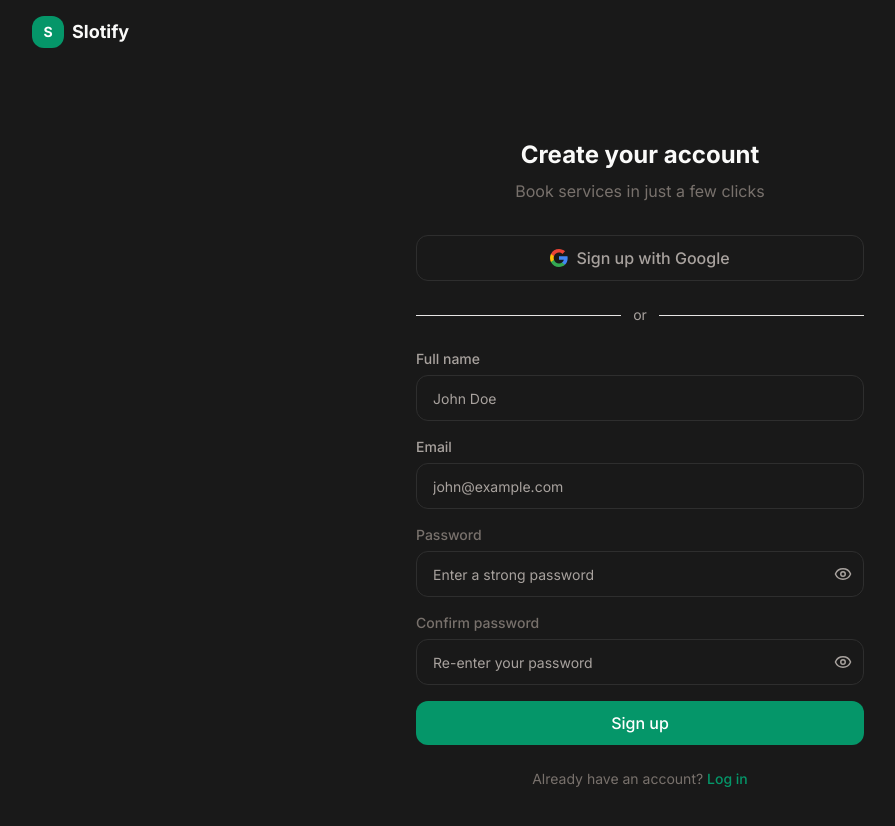
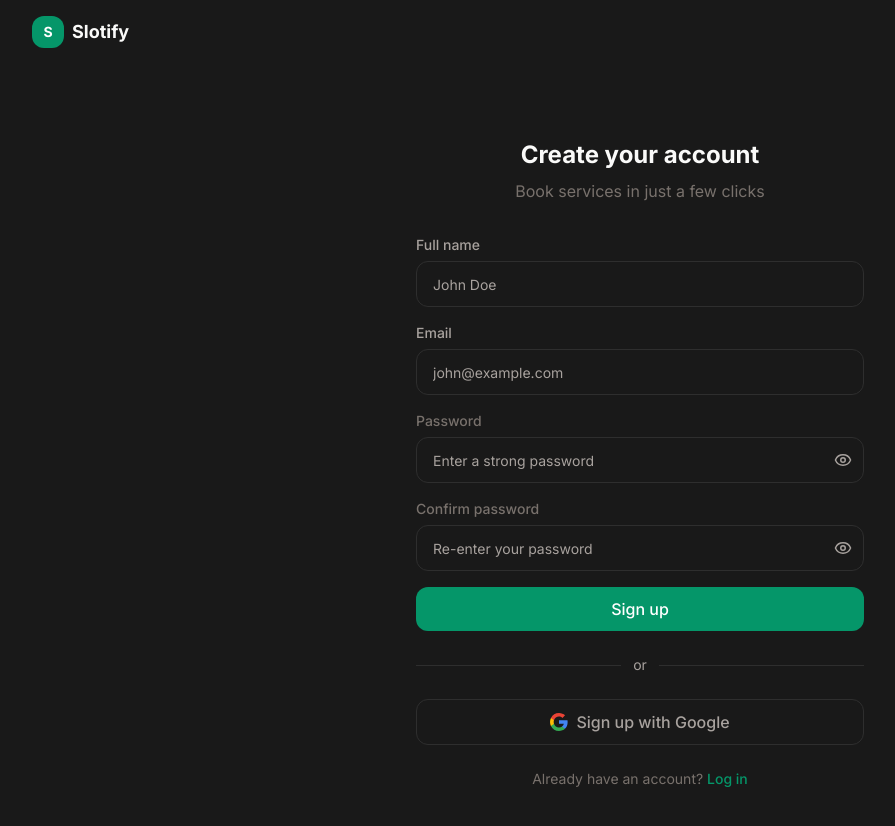
Before and after one commit to dev-ransom/slotify, a Next.js app: page /signup in a window 1280 px wide. Shown: the top 826 px of the page, without its empty margins (0-895 px from the left). Built offline with nearby package versions, Linux system fonts and the light colour scheme; no server answers.

Commit message:
feat: add minimal Header variant for auth pages, reuse Logo component

```diff
--- a/components/auth/LoginForm.tsx
+++ b/components/auth/LoginForm.tsx
@@ -7,6 +7,7 @@ import Link from "next/link";
 import { Input } from "@/components/ui/Input";
 import { PasswordInput } from "@/components/ui/PasswordInput";
 import { Button } from "@/components/ui/Button";
+import { GoogleAuthDivider } from "../ui/Or";
 
 export function LoginForm() {
   const router = useRouter();
@@ -109,16 +110,6 @@ export function LoginForm() {
           </p>
         )}
 
-        <div className="flex items-center gap-3 my-6">
-          <div className="flex-1 h-px bg-[#2E2E2E]" />
-          <span className="text-sm text-neutral-400">or</span>
-          <div className="flex-1 h-px bg-[#2E2E2E]" />
-        </div>
-
-        <Button type="button" variant="outline" onClick={handleGoogleSignIn}>
-          <GoogleIcon />
-          Continue with Google
-        </Button>
 
         <Button
           type="submit"
@@ -130,6 +121,7 @@ export function LoginForm() {
         </Button>
       </form>
 
+        <GoogleAuthDivider googleAuthHandler={handleGoogleSignIn} />
       <p className="text-center text-sm text-neutral-500 mt-6">
         New here?{" "}
         <Link
--- a/components/auth/SignupForm.tsx
+++ b/components/auth/SignupForm.tsx
@@ -8,6 +8,7 @@ import { Input } from "@/components/ui/Input";
 import { PasswordInput } from "@/components/ui/PasswordInput";
 import { PasswordStrength } from "@/components/ui/PasswordStrength";
 import { Button } from "@/components/ui/Button";
+import { GoogleAuthDivider } from "../ui/Or";
 
 interface FieldErrors {
   name?: string;
@@ -105,17 +106,6 @@ export function SignupForm() {
         </p>
       </div>
 
-      <Button type="button" variant="outline" onClick={handleGoogleSignIn}>
-        <GoogleIcon />
-        Sign up with Google
-      </Button>
-
-      <div className="flex items-center gap-3 my-6">
-        <div className="flex-1 h-px bg-neutral-200" />
-        <span className="text-sm text-neutral-400">or</span>
-        <div className="flex-1 h-px bg-neutral-200" />
-      </div>
-
       <form onSubmit={handleSubmit} className="space-y-4" noValidate>
         <Input
           label="Full name"
@@ -179,7 +169,7 @@ export function SignupForm() {
           Sign up
         </Button>
       </form>
-
+        <GoogleAuthDivider googleAuthHandler={handleGoogleSignIn} />
       <p className="text-center text-sm text-neutral-500 mt-6">
         Already have an account?{" "}
         <Link
@@ -192,26 +182,3 @@ export function SignupForm() {
     </div>
   );
 }
-
-function GoogleIcon() {
-  return (
-    <svg width="18" height="18" viewBox="0 0 18 18" aria-hidden="true">
-      <path
-        fill="#4285F4"
-        d="M17.64 9.2c0-.64-.06-1.25-.16-1.84H9v3.48h4.84a4.14 4.14 0 0 1-1.8 2.72v2.26h2.92c1.7-1.57 2.68-3.88 2.68-6.62z"
-      />
-      <path
-        fill="#34A853"
-        d="M9 18c2.43 0 4.47-.8 5.96-2.18l-2.92-2.26c-.81.54-1.84.86-3.04.86-2.34 0-4.32-1.58-5.03-3.7H.95v2.33A9 9 0 0 0 9 18z"
-      />
-      <path
-        fill="#FBBC05"
-        d="M3.97 10.72A5.4 5.4 0 0 1 3.68 9c0-.6.1-1.18.29-1.72V4.95H.95A9 9 0 0 0 0 9c0 1.45.35 2.83.95 4.05l3.02-2.33z"
-      />
-      <path
-        fill="#EA4335"
-        d="M9 3.58c1.32 0 2.51.45 3.44 1.35l2.59-2.59C13.46.89 11.43 0 9 0A9 9 0 0 0 .95 4.95l3.02 2.33C4.68 5.16 6.66 3.58 9 3.58z"
-      />
-    </svg>
-  );
-}
--- /dev/null
+++ b/components/ui/Or.tsx
@@ -0,0 +1,47 @@
+import { Button } from "./Button";
+
+export function GoogleAuthDivider({
+  className,
+  googleAuthHandler,
+}: {
+  className?: string;
+  googleAuthHandler: () => void;
+}) {
+  return (
+    <div className={className}>
+      <div className="flex items-center gap-3 my-6">
+        <div className="flex-1 h-px bg-[#2E2E2E]" />
+        <span className="text-sm text-neutral-400">or</span>
+        <div className="flex-1 h-px bg-[#2E2E2E]" />
+      </div>
+
+      <Button type="button" variant="outline" onClick={googleAuthHandler}>
+        <GoogleIcon />
+        Sign up with Google
+      </Button>
+    </div>
+  );
+}
+
+function GoogleIcon() {
+  return (
+    <svg width="18" height="18" viewBox="0 0 18 18" aria-hidden="true">
+      <path
+        fill="#4285F4"
+        d="M17.64 9.2c0-.64-.06-1.25-.16-1.84H9v3.48h4.84a4.14 4.14 0 0 1-1.8 2.72v2.26h2.92c1.7-1.57 2.68-3.88 2.68-6.62z"
+      />
+      <path
+        fill="#34A853"
+        d="M9 18c2.43 0 4.47-.8 5.96-2.18l-2.92-2.26c-.81.54-1.84.86-3.04.86-2.34 0-4.32-1.58-5.03-3.7H.95v2.33A9 9 0 0 0 9 18z"
+      />
+      <path
+        fill="#FBBC05"
+        d="M3.97 10.72A5.4 5.4 0 0 1 3.68 9c0-.6.1-1.18.29-1.72V4.95H.95A9 9 0 0 0 0 9c0 1.45.35 2.83.95 4.05l3.02-2.33z"
+      />
+      <path
+        fill="#EA4335"
+        d="M9 3.58c1.32 0 2.51.45 3.44 1.35l2.59-2.59C13.46.89 11.43 0 9 0A9 9 0 0 0 .95 4.95l3.02 2.33C4.68 5.16 6.66 3.58 9 3.58z"
+      />
+    </svg>
+  );
+}
```
